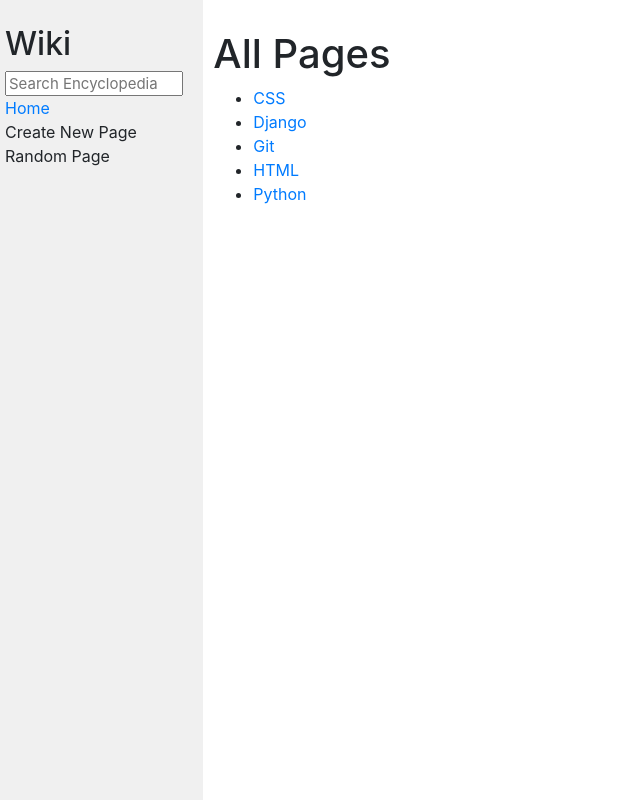
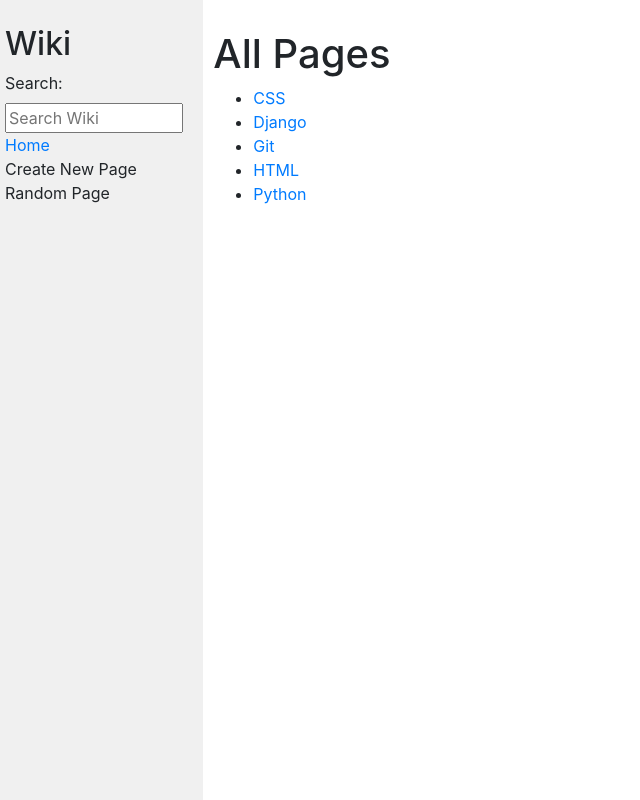
Before and after one commit to MayankSingh13/wiki, a Django app: page /wiki/ in a window 1280 px wide. Shown: the whole page, without its empty margins (0-640 px from the left). Run offline with Django 3.2, Linux system fonts and the light colour scheme; some libraries are stand-ins or nearby versions.

Commit message:
Added Search Form

```diff
--- a/encyclopedia/templates/encyclopedia/layout.html
+++ b/encyclopedia/templates/encyclopedia/layout.html
@@ -12,8 +12,10 @@
         <div class="row">
             <div class="sidebar col-lg-2 col-md-3">
                 <h2>Wiki</h2>
-                <form>
-                    <input class="search" type="text" name="q" placeholder="Search Encyclopedia">
+                <form action="{% url 'search' %}" method="POST">
+                    <!-- <input class="search" type="text" name="q" placeholder="Search Encyclopedia"> -->
+                    {% csrf_token %}
+                    {{ form }}
                 </form>
                 <div>
                     <a href="{% url 'index' %}">Home</a>
--- a/encyclopedia/urls.py
+++ b/encyclopedia/urls.py
@@ -4,5 +4,6 @@
 
 urlpatterns = [
     path("", views.index, name="index"),
-    path("<str:title>", views.get_page, name="title")
+    path("<str:title>", views.get_page, name="title"),
+    path("", views.search, name="search")
 ]
--- a/encyclopedia/views.py
+++ b/encyclopedia/views.py
@@ -1,12 +1,18 @@
 import markdown2
+from django import forms
 from django.shortcuts import render
 
 from . import util
 
+class SearchForm(forms.Form):
+    query = forms.CharField(label="Search",
+        widget = forms.TextInput(attrs={'placeholder': 'Search Wiki',
+        'style': 'width:100%'}))
 
 def index(request):
     return render(request, "encyclopedia/index.html", {
-        "entries": util.list_entries()
+        "entries": util.list_entries(),
+        "form": SearchForm
     })
 
 def get_page(request, title):
@@ -15,12 +21,19 @@
     #check if page exists or not
     if page is None:
         return render(request, "encyclopedia/error.html", {
-            "error": "The requested page was not found"
+            "error": "The requested page was not found",
+            "form": SearchForm
         })
     #display the contents of the page.
     else:
         return render(request, "encyclopedia/title.html", {
             "title": title,
             #convert markdown content to html
-            "content": markdown2.markdown(page)
+            "content": markdown2.markdown(page),
+            "form": SearchForm
         })
+
+def search(request):
+    return render(request, "encyclopedia/search.html", {
+        "form": SearchForm
+    })
```
